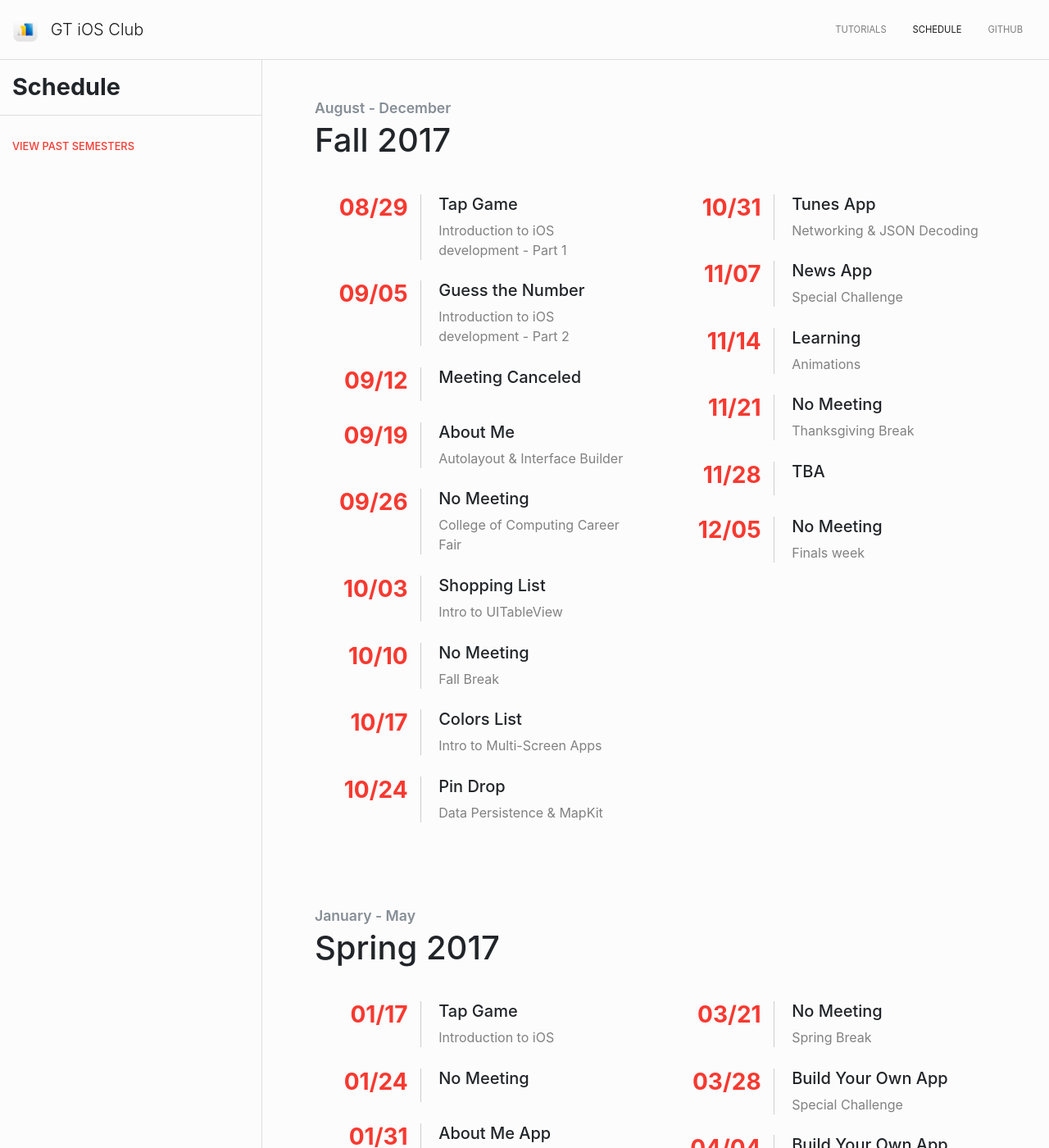
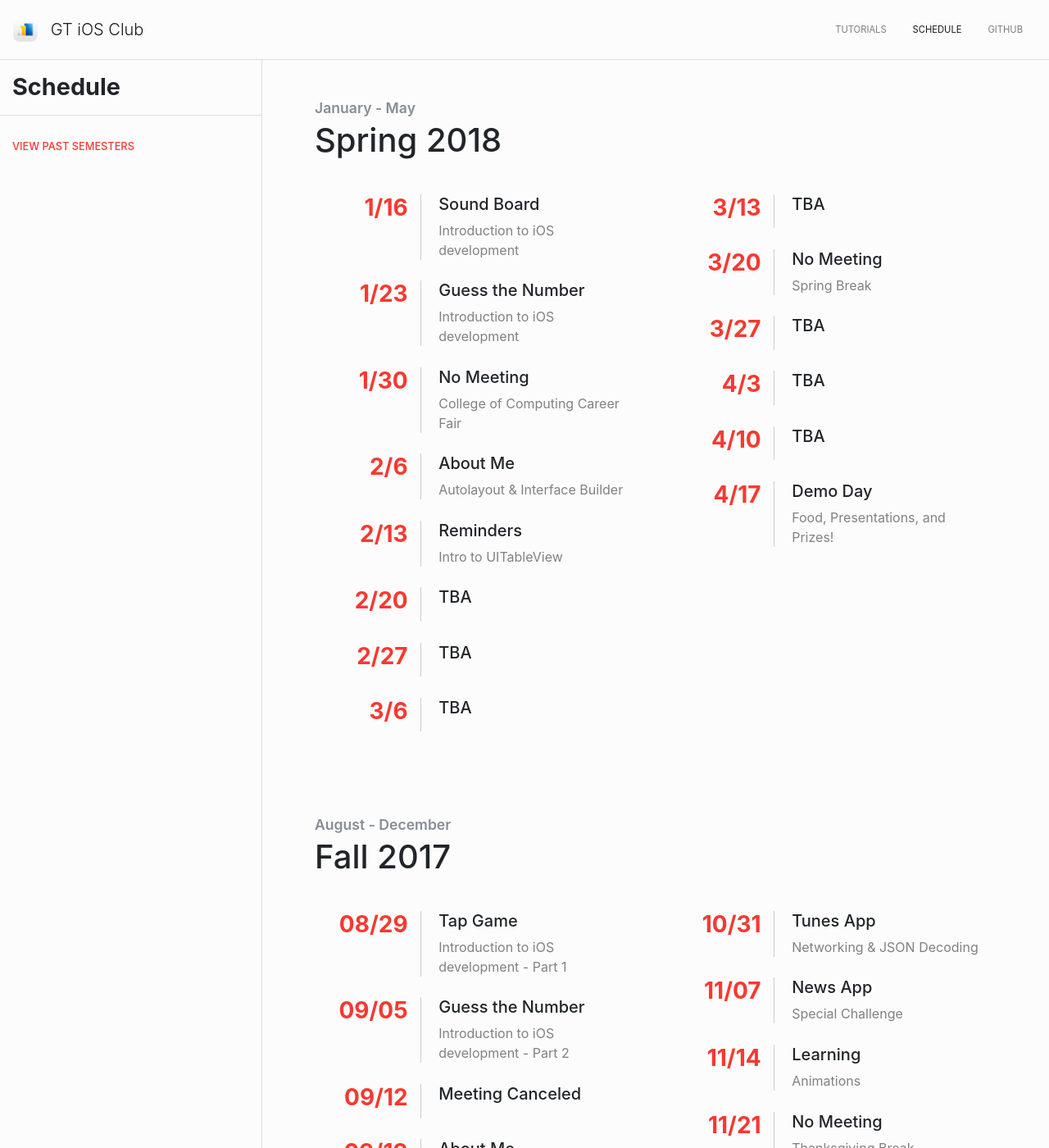
Before and after one commit to gtiosclub/gtios.club, a Jekyll site: the page built from schedule.md, in a window 1280 px wide and 1400 px high. Shown: the whole window at 82% size. Built offline with Jekyll 4.4.1, drawn with Linux system fonts in a browser that asks for light colours; nearby versions of some CDN libraries; comment, search, counter and statistics services are not loaded.

Commit message:
Update schedule

```diff
--- a/_data/schedules/current-schedule.json
+++ b/_data/schedules/current-schedule.json
@@ -1,80 +1,75 @@
 {
-    "semester": "Fall 2017",
+    "semester": "Spring 2018",
     "meetings": [
         {
-            "date": "08/29",
-            "subject": "Tap Game",
-            "description": "Introduction to iOS development - Part 1"
+            "date": "1/16",
+            "subject": "Sound Board",
+            "description": "Introduction to iOS development"
         },
         {
-            "date": "09/05",
+            "date": "1/23",
             "subject": "Guess the Number",
-            "description": "Introduction to iOS development - Part 2"
+            "description": "Introduction to iOS development"
         },
         {
-            "date": "09/12",
-            "subject": "Meeting Canceled",
-            "description": ""
+            "date": "1/30",
+            "subject": "No Meeting",
+            "description": "College of Computing Career Fair"
         },
         {
-            "date": "09/19",
+            "date": "2/6",
             "subject": "About Me",
             "description": "Autolayout & Interface Builder"
         },
         {
-            "date": "09/26",
-            "subject": "No Meeting",
-            "description": "College of Computing Career Fair"
-        },
-        {
-            "date": "10/03",
-            "subject": "Shopping List",
+            "date": "2/13",
+            "subject": "Reminders",
             "description": "Intro to UITableView"
         },
         {
-            "date": "10/10",
-            "subject": "No Meeting",
-            "description": "Fall Break"
-        },
-        {
-            "date": "10/17",
-            "subject": "Colors List",
-            "description": "Intro to Multi-Screen Apps"
-        },
-        {
-            "date": "10/24",
-            "subject": "Pin Drop",
-            "description": "Data Persistence & MapKit"
-        },
-        {
-            "date": "10/31",
-            "subject": "Tunes App",
-            "description": "Networking & JSON Decoding"
-        },
-        {
-            "date": "11/07",
-            "subject": "News App",
-            "description": "Special Challenge"
-        },
-        {
-            "date": "11/14",
-            "subject": "Learning",
-            "description": "Animations"
-        },
-        {
-            "date": "11/21",
-            "subject": "No Meeting",
-            "description": "Thanksgiving Break"
-        },
-        {
-            "date": "11/28",
+            "date": "2/20",
             "subject": "TBA",
             "description": ""
         },
         {
-            "date": "12/05",
+            "date": "2/27",
+            "subject": "TBA",
+            "description": ""
+        },
+        {
+            "date": "3/6",
+            "subject": "TBA",
+            "description": ""
+        },
+        {
+            "date": "3/13",
+            "subject": "TBA",
+            "description": ""
+        },
+        {
+            "date": "3/20",
             "subject": "No Meeting",
-            "description": "Finals week"
+            "description": "Spring Break"
+        },
+        {
+            "date": "3/27",
+            "subject": "TBA",
+            "description": ""
+        },
+        {
+            "date": "4/3",
+            "subject": "TBA",
+            "description": ""
+        },
+        {
+            "date": "4/10",
+            "subject": "TBA",
+            "description": ""
+        },
+        {
+            "date": "4/17",
+            "subject": "Demo Day",
+            "description": "Food, Presentations, and Prizes!"
         }
     ]
 }
--- a/_data/schedules/past-schedule.json
+++ b/_data/schedules/past-schedule.json
@@ -1,6 +1,86 @@
 {
     "past-meetings": [
         {
+					"semester": "Fall 2017",
+					"meetings": [
+							{
+									"date": "08/29",
+									"subject": "Tap Game",
+									"description": "Introduction to iOS development - Part 1"
+							},
+							{
+									"date": "09/05",
+									"subject": "Guess the Number",
+									"description": "Introduction to iOS development - Part 2"
+							},
+							{
+									"date": "09/12",
+									"subject": "Meeting Canceled",
+									"description": ""
+							},
+							{
+									"date": "09/19",
+									"subject": "About Me",
+									"description": "Autolayout & Interface Builder"
+							},
+							{
+									"date": "09/26",
+									"subject": "No Meeting",
+									"description": "College of Computing Career Fair"
+							},
+							{
+									"date": "10/03",
+									"subject": "Shopping List",
+									"description": "Intro to UITableView"
+							},
+							{
+									"date": "10/10",
+									"subject": "No Meeting",
+									"description": "Fall Break"
+							},
+							{
+									"date": "10/17",
+									"subject": "Colors List",
+									"description": "Intro to Multi-Screen Apps"
+							},
+							{
+									"date": "10/24",
+									"subject": "Pin Drop",
+									"description": "Data Persistence & MapKit"
+							},
+							{
+									"date": "10/31",
+									"subject": "Tunes App",
+									"description": "Networking & JSON Decoding"
+							},
+							{
+									"date": "11/07",
+									"subject": "News App",
+									"description": "Special Challenge"
+							},
+							{
+									"date": "11/14",
+									"subject": "Learning",
+									"description": "Animations"
+							},
+							{
+									"date": "11/21",
+									"subject": "No Meeting",
+									"description": "Thanksgiving Break"
+							},
+							{
+									"date": "11/28",
+									"subject": "TBA",
+									"description": ""
+							},
+							{
+									"date": "12/05",
+									"subject": "No Meeting",
+									"description": "Finals week"
+							}
+					]
+			},
+			{
             "semester": "Spring 2017",
             "meetings": [
                 {
```
